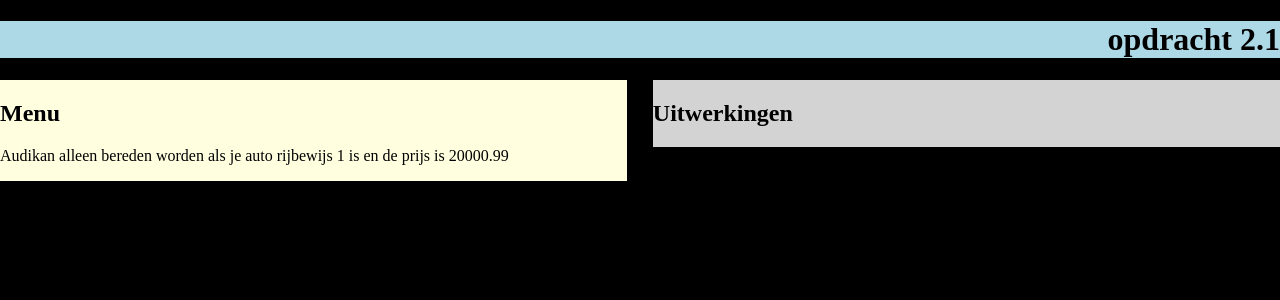
After one commit to RensBe/phpopdrachten, a PHP site: the page made by hoofdstuk2/opdracht 2.2/instructie/les1.php in a window 1280 px wide. The commit adds this page. Shown: the top 300 px of the page. Run offline with PHP 8.4, Linux system fonts and the light colour scheme.

Commit message:
opdracht 2.2

```diff
--- /dev/null
+++ b/hoofdstuk2/opdracht 2.2/instructie/les1.php
@@ -0,0 +1,43 @@
+<!--
+* User: Rens Bedijn
+* Date: 5-2-2020
+* Time: 13:43 PM
+* File: opdracht_2-1.php
+-->
+
+<!DOCTYPE html>
+<html lang="en">
+<head>
+    <link href="css/opdracht_2-1.css" rel="stylesheet" type="text/css">
+</head>
+<body>
+<header>
+    <h1><?php echo "opdracht 2.1"; ?></h1>
+</header>
+<aside>
+    <h2>
+        Menu
+    </h2>
+    <p>
+        <?php
+//        string
+        $car = "Audi";
+//        boolean
+        $license = true;
+//        int
+        $age = 18;
+//        float
+        $price = 20000.99;
+        /*
+         * commentaar
+        */
+        echo $car."kan alleen bereden worden als je auto rijbewijs ".$license." is en de prijs is ".$price;
+        ?>
+    </p>
+
+</aside>
+<main id="wrapper">
+    <h2>Uitwerkingen</h2>
+</main>
+</body>
+</html>
```
Also changed, not shown: hoofdstuk2/opdracht 2.2/opdracht_2-2.php (+3 -4 lines).
